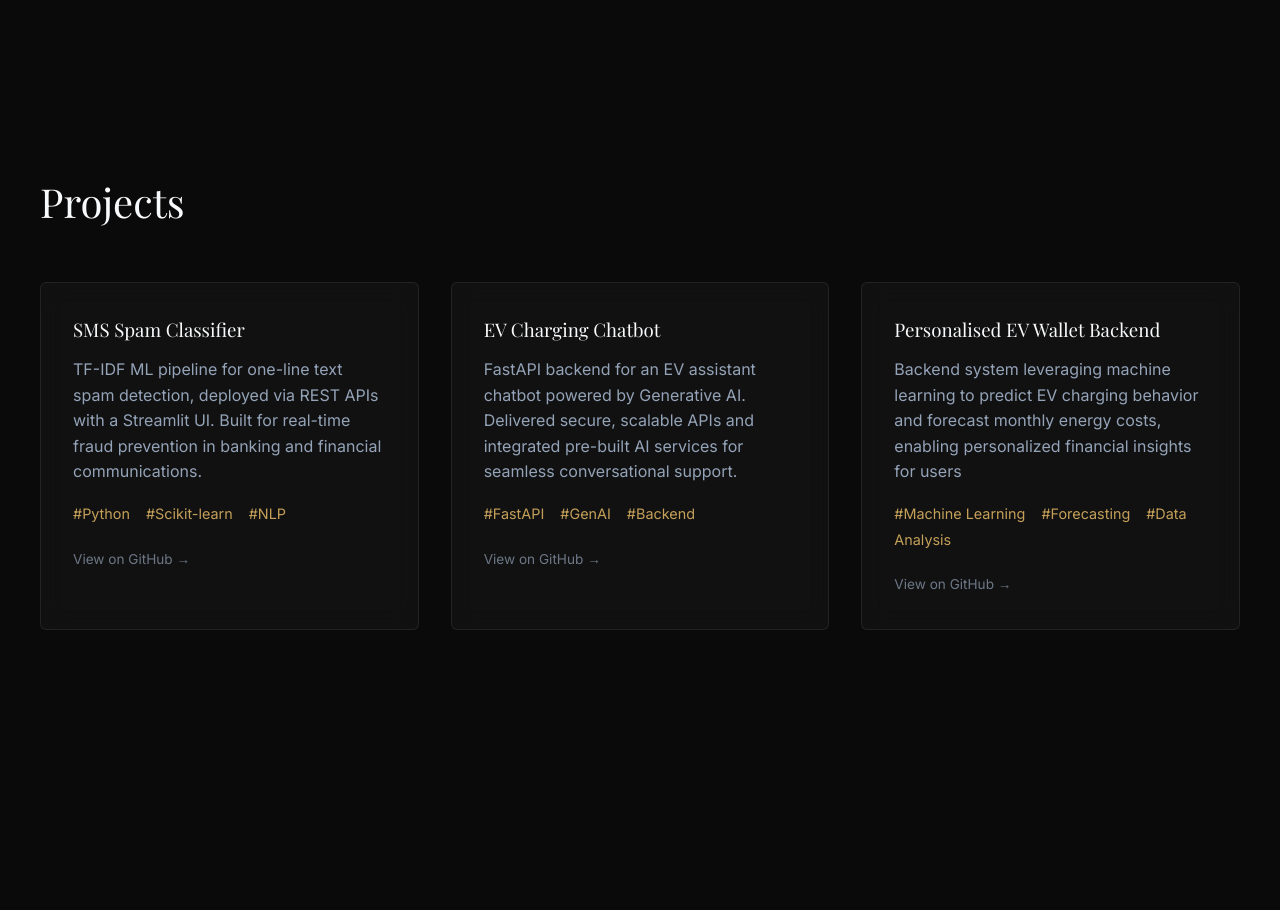
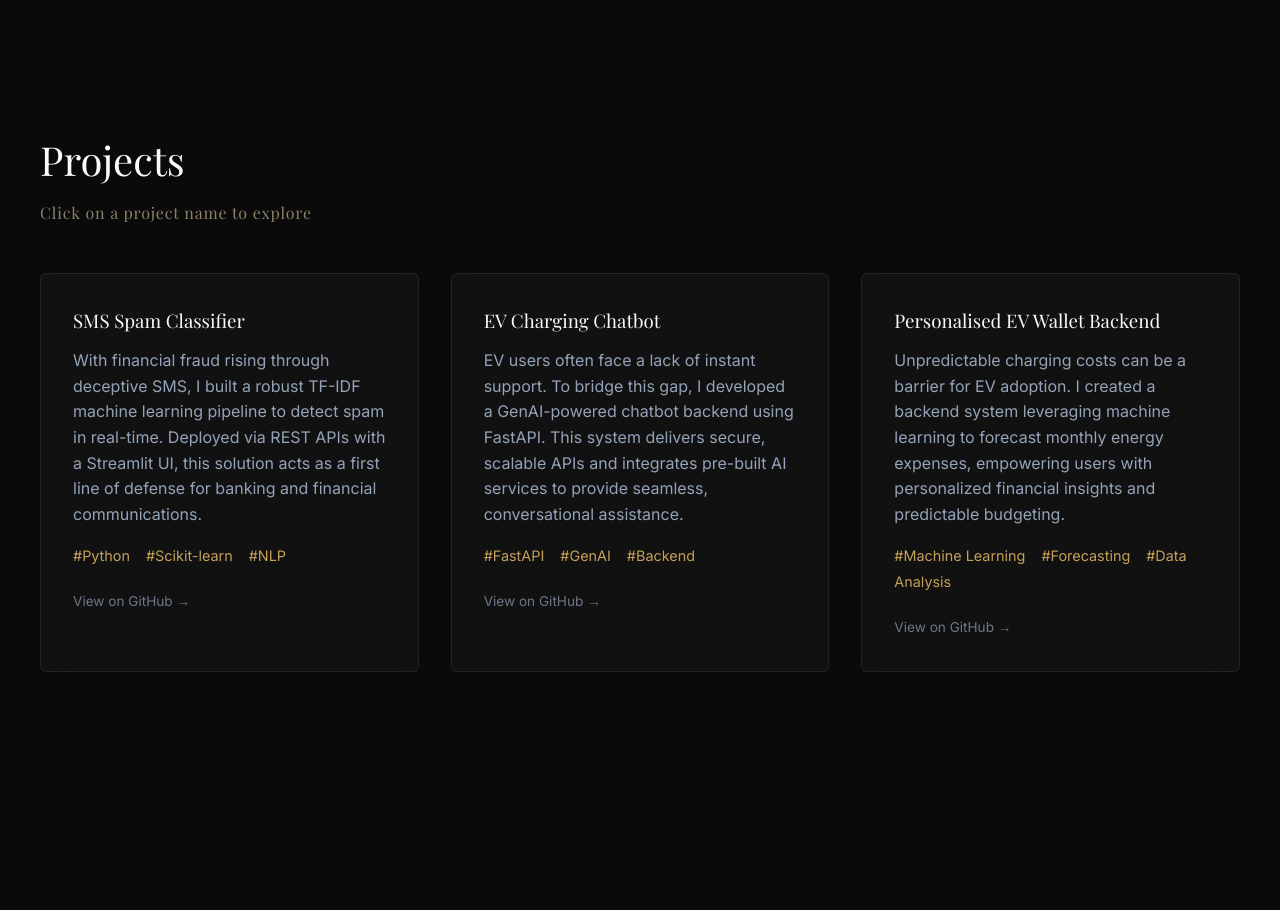
Before and after one commit to ThakurDash24/Portfolio, a React (Vite) app: page / in a window 1280 px wide. Shown: the part 2400-3310 px from the top of the page. Built offline with nearby package versions, Linux system fonts and the light colour scheme; no server answers; a web font is replaced by a local one.

Commit message:
Updating the Project section with problem statements and A click to open line

```diff
--- a/src/sections/Contact.jsx
+++ b/src/sections/Contact.jsx
@@ -52,6 +52,20 @@ const Contact = () => {
                     margin: '0 auto',
                     padding: '3.5rem',
                     borderRadius: '6px',
+                }}
+                onMouseMove={(e) => {
+                    const rect = e.currentTarget.getBoundingClientRect();
+                    const x = e.clientX - rect.left;
+                    const y = e.clientY - rect.top;
+
+                    e.currentTarget.style.background = `radial-gradient(
+                        600px circle at ${x}px ${y}px,
+                        rgba(255,255,255,0.08),
+                        transparent 40%
+                    )`;
+                }}
+                onMouseLeave={(e) => {
+                    e.currentTarget.style.background = '';
                 }}
             >
                 <h2 style={{ textAlign: 'center', marginBottom: '1rem' }}>
--- a/src/sections/Projects.jsx
+++ b/src/sections/Projects.jsx
@@ -5,7 +5,7 @@ const projects = [
     {
         title: 'SMS Spam Classifier',
         description:
-            'TF-IDF ML pipeline for one-line text spam detection, deployed via REST APIs with a Streamlit UI. Built for real-time fraud prevention in banking and financial communications.',
+            'With financial fraud rising through deceptive SMS, I built a robust TF-IDF machine learning pipeline to detect spam in real-time. Deployed via REST APIs with a Streamlit UI, this solution acts as a first line of defense for banking and financial communications.',
         tags: ['Python', 'Scikit-learn', 'NLP'],
         link: 'https://sms-spam-classifier-24.onrender.com',
         github: 'https://github.com/ThakurDash24/SMS_SPAM_CLASSIFIER_RENDER_DEPLOYED',
@@ -13,7 +13,7 @@ const projects = [
     {
         title: 'EV Charging Chatbot',
         description:
-            'FastAPI backend for an EV assistant chatbot powered by Generative AI. Delivered secure, scalable APIs and integrated pre-built AI services for seamless conversational support.',
+            'EV users often face a lack of instant support. To bridge this gap, I developed a GenAI-powered chatbot backend using FastAPI. This system delivers secure, scalable APIs and integrates pre-built AI services to provide seamless, conversational assistance.',
         tags: ['FastAPI', 'GenAI', 'Backend'],
         link: 'https://unicharge-chatbot-24.onrender.com',
         github: 'https://github.com/ThakurDash24/UniCharge_Contibutor/tree/main/ml-engine/models/ChatBot',
@@ -21,7 +21,7 @@ const projects = [
     {
         title: 'Personalised EV Wallet Backend',
         description:
-            'Backend system leveraging machine learning to predict EV charging behavior and forecast monthly energy costs, enabling personalized financial insights for users',
+            'Unpredictable charging costs can be a barrier for EV adoption. I created a backend system leveraging machine learning to forecast monthly energy expenses, empowering users with personalized financial insights and predictable budgeting.',
         tags: ['Machine Learning', 'Forecasting', 'Data Analysis'],
         link: 'https://unicharge-wallet-24.onrender.com',
         github: 'https://github.com/ThakurDash24/UniCharge_Contibutor/tree/main/ml-engine/models/Personalised_Wallet',
@@ -31,9 +31,22 @@ const projects = [
 const Projects = () => {
     return (
         <Section id="projects">
-            <h2 style={{ fontSize: '2.5rem', marginBottom: '3rem' }}>
+            <h2 style={{ fontSize: '2.5rem', marginBottom: '0.5rem' }}>
                 Projects
             </h2>
+
+            <div
+                style={{
+                    fontFamily: 'var(--font-heading)',
+                    fontSize: '1rem',
+                    letterSpacing: '0.05em',
+                    marginBottom: '3rem',
+                    opacity: 0.9,
+                    animation: 'luxuriousPulse 4s ease-in-out infinite',
+                }}
+            >
+                Click on a project name to explore
+            </div>
 
             <div className="projects-grid">
                 {projects.map((project, index) => (
@@ -41,6 +54,20 @@ const Projects = () => {
                         key={index}
                         className="glass project-card"
                         onClick={() => window.open(project.link, '_blank')}
+                        onMouseMove={(e) => {
+                            const rect = e.currentTarget.getBoundingClientRect();
+                            const x = e.clientX - rect.left;
+                            const y = e.clientY - rect.top;
+
+                            e.currentTarget.style.background = `radial-gradient(
+                                600px circle at ${x}px ${y}px,
+                                rgba(255,255,255,0.08),
+                                transparent 40%
+                            )`;
+                        }}
+                        onMouseLeave={(e) => {
+                            e.currentTarget.style.background = '';
+                        }}
                     >
                         {/* Project Title (Live Link) */}
                         <h3 className="project-title">
@@ -75,6 +102,21 @@ const Projects = () => {
                     </div>
                 ))}
             </div>
+
+            <style>
+                {`
+                @keyframes luxuriousPulse {
+                    0%, 100% {
+                        opacity: 0.5;
+                        color: var(--text-muted);
+                    }
+                    50% {
+                        opacity: 1;
+                        color: var(--accent-gold);
+                    }
+                }
+                `}
+            </style>
         </Section>
     );
 };
```
Also changed, not shown: 1 other file (tests, documents, lock files or other folders).
